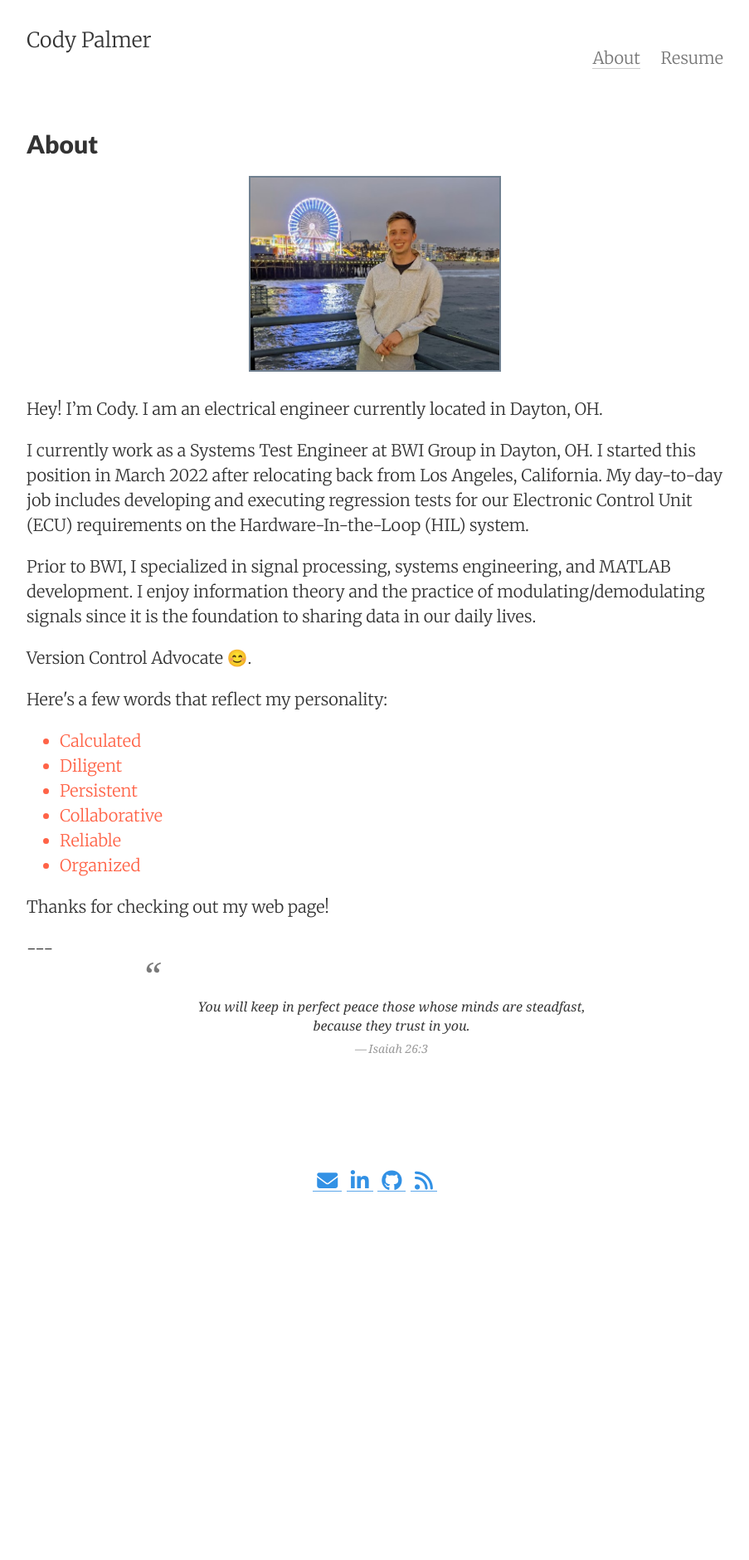
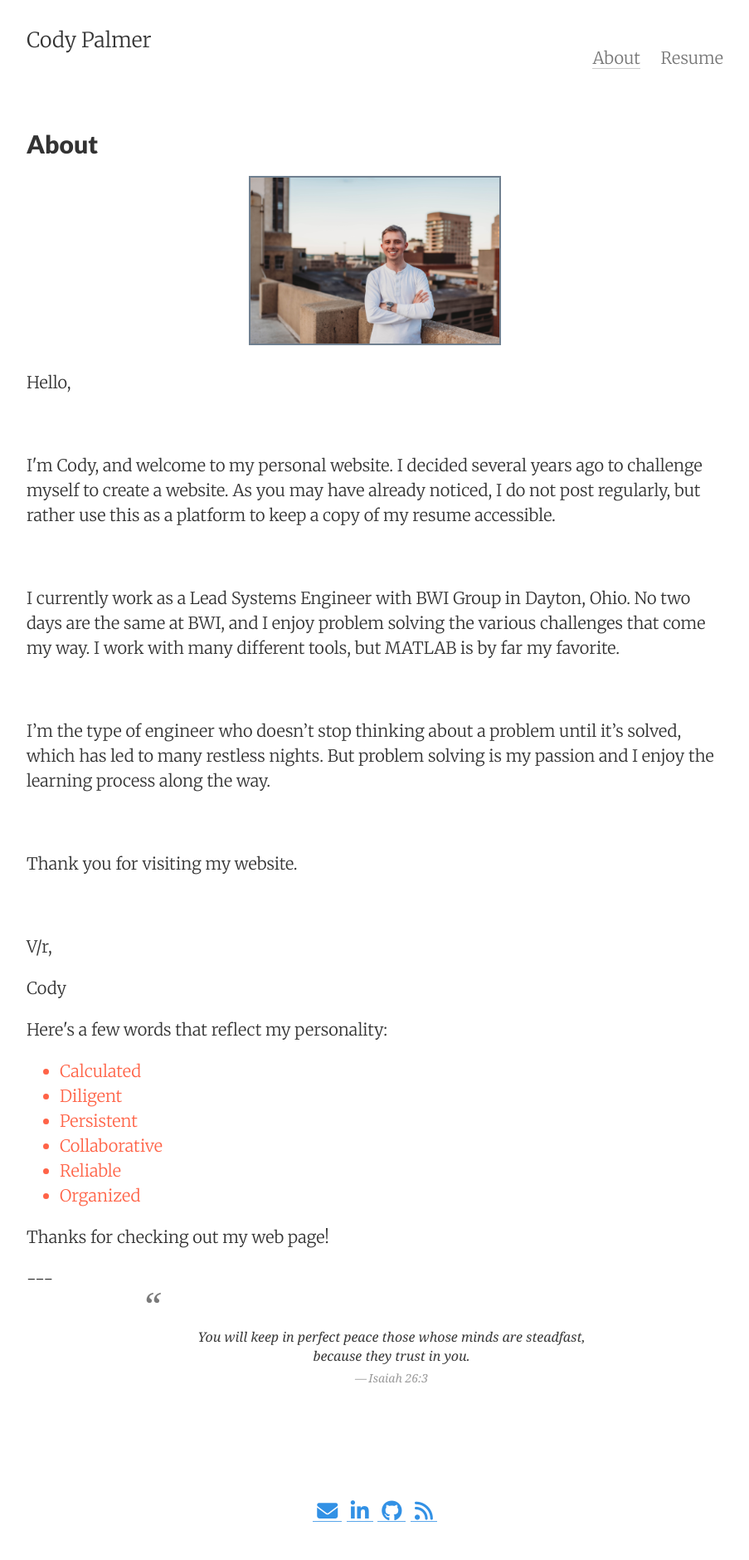
Before and after one commit to palmerco/web_server, a Jekyll site: the page built from subpages/about.html, in a window 1280 px wide. Shown: the whole page at 83% size, without its empty margins (188-1091 px from the left). Built offline with Jekyll 4.4.1, drawn with Linux system fonts in a browser that asks for light colours; nearby versions of some CDN libraries; before the commit the page ends 1483 px from its top, so only the background shows below that.

Commit message:
Updating website photo

```diff
--- a/subpages/about.html
+++ b/subpages/about.html
@@ -16,33 +16,18 @@ tags: about
 
 
 
-<p>
-Hey! I’m Cody. I am an electrical engineer currently located in Dayton, OH.
-</p>
-
-<p>
-
-</p>
-
-<p>
-I currently work as a Systems Test Engineer at BWI Group in Dayton, OH. I started this position in March 2022 after relocating back from Los Angeles, California. My day-to-day job includes developing and executing regression tests for our Electronic Control Unit (ECU) requirements on the Hardware-In-the-Loop (HIL) system.
-</p>
-
-<p>
-
-</p>
-
-<p>
-Prior to BWI, I specialized in signal processing, systems engineering, and MATLAB development. I enjoy information theory and the practice of modulating/demodulating signals since it is the foundation to sharing data in our daily lives.
-</p>
-
-<p>
-
-</p>
-
-<p>
-Version Control Advocate 😊.
-</p>
+<p>Hello,&nbsp;</p>
+<p>&nbsp;</p>
+<p>I'm Cody, and welcome to my personal website. I decided several years ago to challenge myself to create a website. As you may have already noticed, I do not post regularly, but rather use this as a platform to keep a copy of my resume accessible.</p>
+<p>&nbsp;</p>
+<p>I currently work as a Lead Systems Engineer with BWI Group in Dayton, Ohio. No two days are the same at BWI, and I enjoy problem solving the various challenges that come my way. I work with many different tools, but MATLAB is by far my favorite.</p>
+<p>&nbsp;</p>
+<p>I&rsquo;m the type of engineer who doesn&rsquo;t stop thinking about a problem until it&rsquo;s solved, which has led to many restless nights. But problem solving is my passion and I enjoy the learning process along the way.</p>
+<p>&nbsp;</p>
+<p>Thank you for visiting my website.</p>
+<p>&nbsp;</p>
+<p>V/r,</p>
+<p>Cody</p>
 
 
 <!--
```
Also changed, not shown: files/images/websitePhoto.jpg, files/images/websitePhoto_old3.jpg (added).
